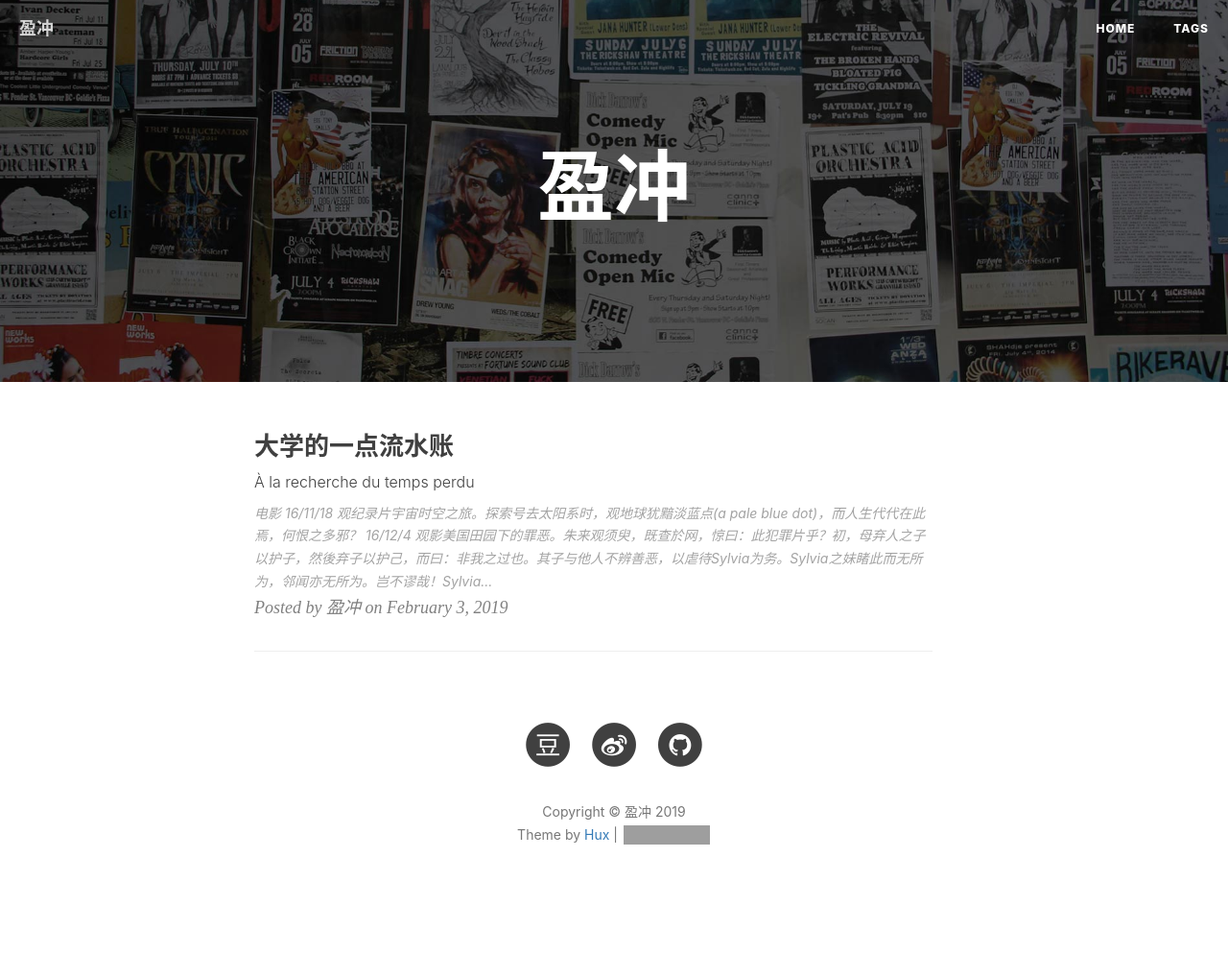
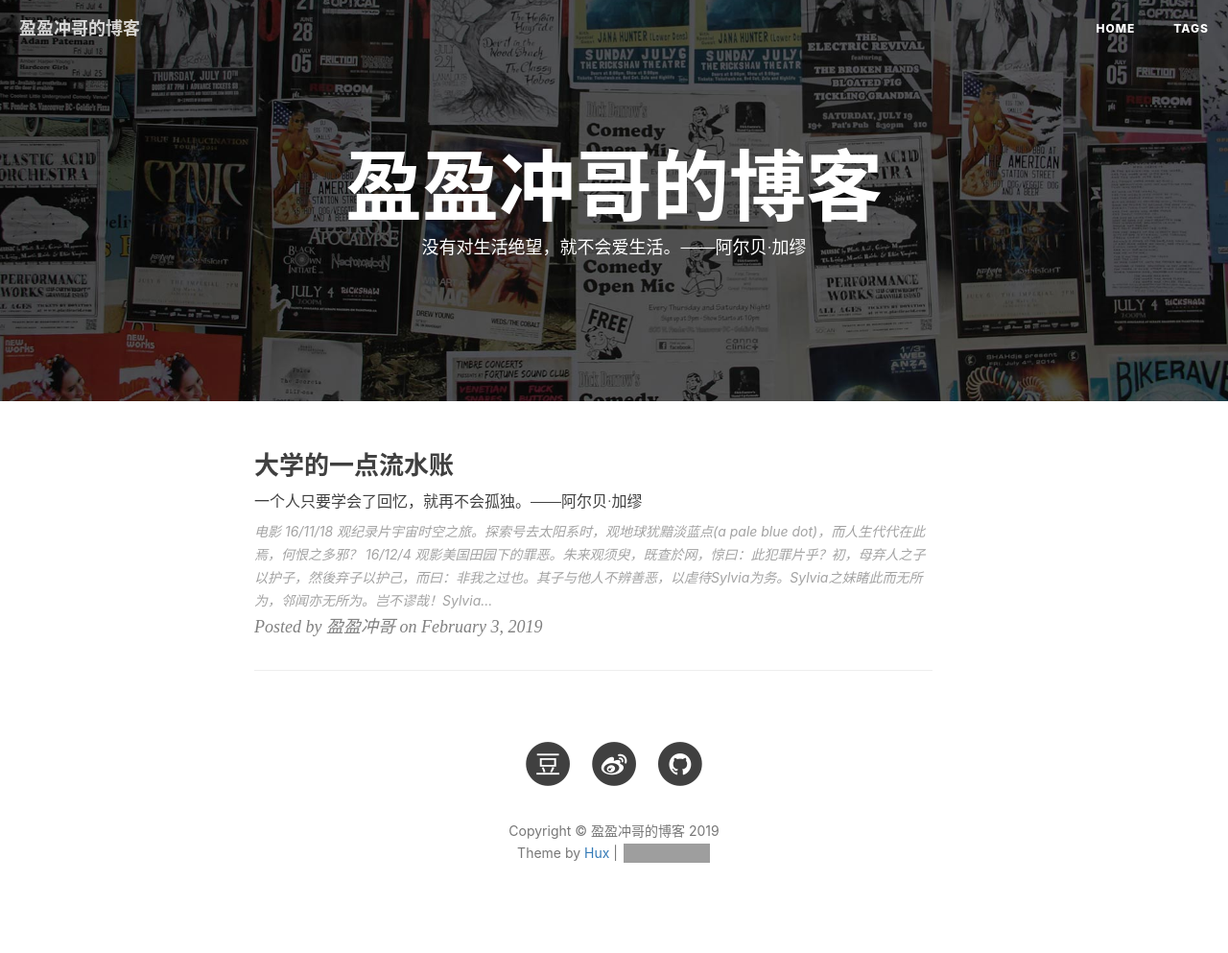
Before and after one commit to yycg/yycg.github.io, a Jekyll site: the page built from index.html, in a window 1280 px wide. Shown: the whole page at 96% size. Built offline with Jekyll 4.4.1, drawn with Linux system fonts in a browser that asks for light colours; nearby versions of some CDN libraries; the list of posts is cut into pages by our own code; comment, search, counter and statistics services are not loaded; grey boxes are pictures that could not be loaded.

Commit message:
change description

```diff
--- a/_config.yml
+++ b/_config.yml
@@ -1,9 +1,9 @@
 # Site settings
-title: 盈冲
-SEOTitle: 盈冲
+title: 盈盈冲哥的博客
+SEOTitle: 盈盈冲哥的博客
 header-img: img/home-bg.jpg
 email: yingyingchongge@gmail.com
-description: ""
+description: "没有对生活绝望，就不会爱生活。——阿尔贝·加缪"
 keyword: ""
 url: "https://yycg.github.io/"              # your host, for absolute URL
 baseurl: ""         # for example, '/blog' if your blog hosted on 'host/blog'
@@ -69,7 +69,7 @@ kramdown:
 
 # Sidebar settings
 sidebar: false                          # whether or not using Sidebar.
-sidebar-about-description: "靡不有初，鲜克有终。"
+sidebar-about-description: ""
 sidebar-avatar: /img/avatar-hux.jpg      # use absolute URL, seeing it's used in both `/` and `/about/`
 
 
--- a/_posts/2014-01-29-hello-2015.markdown
+++ b/_posts/2014-01-29-hello-2015.markdown
@@ -1,9 +1,9 @@
 ---
 layout:     post
 title:      "大学的一点流水账"
-subtitle:   "À la recherche du temps perdu"
+subtitle:   "一个人只要学会了回忆，就再不会孤独。——阿尔贝·加缪"
 date:       2019-02-03 12:00:00
-author:     "盈冲"
+author:     "盈盈冲哥"
 header-img: "img/post-bg-2015.jpg"
 tags:
     - 生活
--- a/index.html
+++ b/index.html
@@ -1,6 +1,6 @@
 ---
 layout: page
-description: ""
+description: "没有对生活绝望，就不会爱生活。——阿尔贝·加缪"
 ---
 
 {% for post in paginator.posts %}
```
Also changed, not shown: 5 other files.
